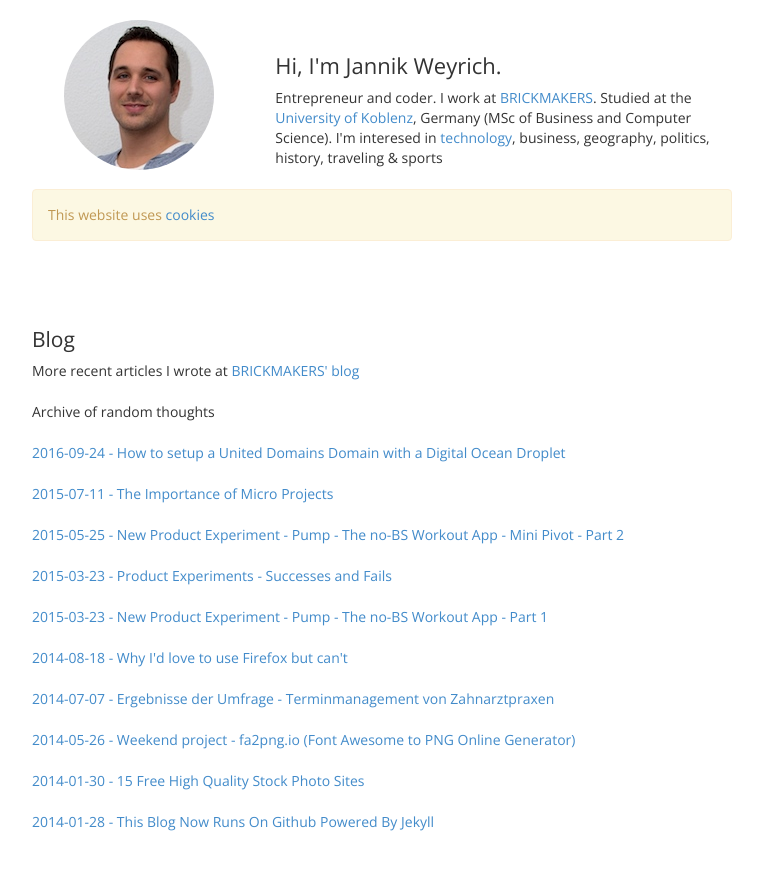
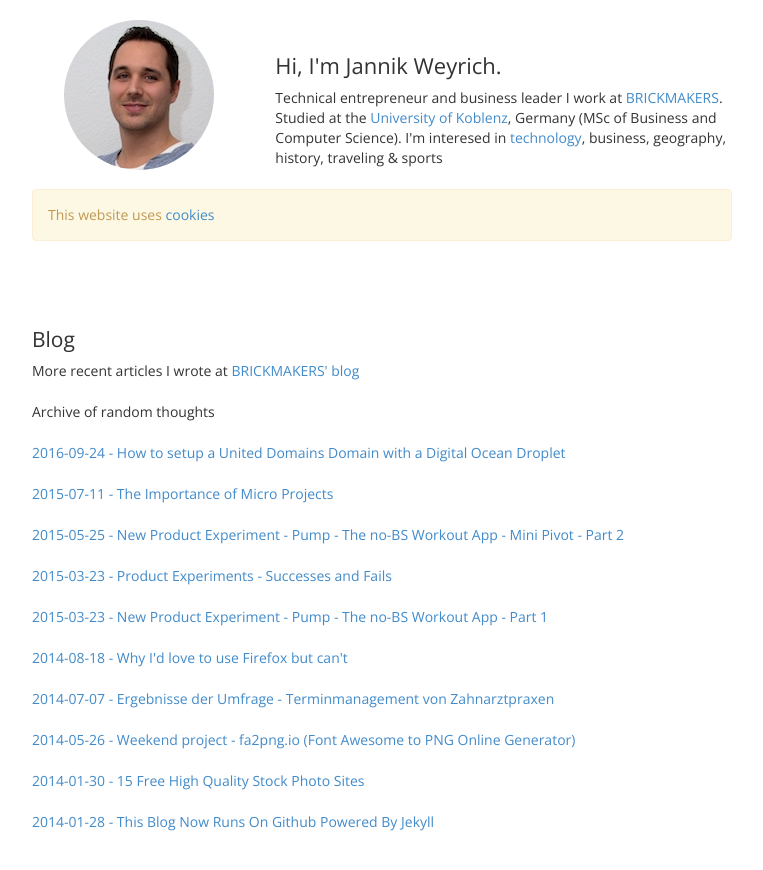
Before and after one commit to jnkwrych/jnkwrych.github.io, a Jekyll site: the page built from index.html, in a window 1280 px wide and 900 px high. Shown: the top 870 px of the window, without its empty margins (258-1021 px from the left). Built offline with Jekyll 4.4.1, drawn with Linux system fonts in a browser that asks for light colours.

Commit message:
Update default.html

```diff
--- a/_layouts/default.html
+++ b/_layouts/default.html
@@ -3,7 +3,7 @@
 <head>
     <meta charset="utf-8">
     <meta name="viewport" content="width=device-width, initial-scale=1.0">
-    <meta name="description" content="Entrepreneur and coder. I studied at the University of Koblenz, Germany (MSc of Business and Computer Science). I'm interesed in technology, geography, politics, history,">
+    <meta name="description" content="Entrepreneur and coder. I studied at the University of Koblenz, Germany (MSc of Business and Computer Science). I'm interesed in technology, geography, history traveling & sports">
     <meta name="author" content="">
 
     <title>{% if page.title %}{{ page.title }}{% else %}Jannik's personal Website{% endif %}</title>
@@ -24,9 +24,9 @@
                 </a>
             </div>
             <div class="col-12 col-sm-8"><h1>Hi, I'm Jannik Weyrich.</h1>
-                <p>Entrepreneur and coder. I work at <a href="http://www.brickmakers.de" target="_blank">BRICKMAKERS</a>.
+                <p>Technical entrepreneur and business leader I work at <a href="http://www.brickmakers.de" target="_blank">BRICKMAKERS</a>.
                 Studied at the <a href="http://www.uni-koblenz.de" target="_blank">University of Koblenz</a>, Germany (MSc of Business and Computer Science).
-                I'm interesed in <a href="/#tech-i-use">technology</a>, business, geography, politics, history, traveling & sports</p></div>
+                I'm interesed in <a href="/#tech-i-use">technology</a>, business, geography, history, traveling & sports</p></div>
         </div>
 
         <div class="row">
```
